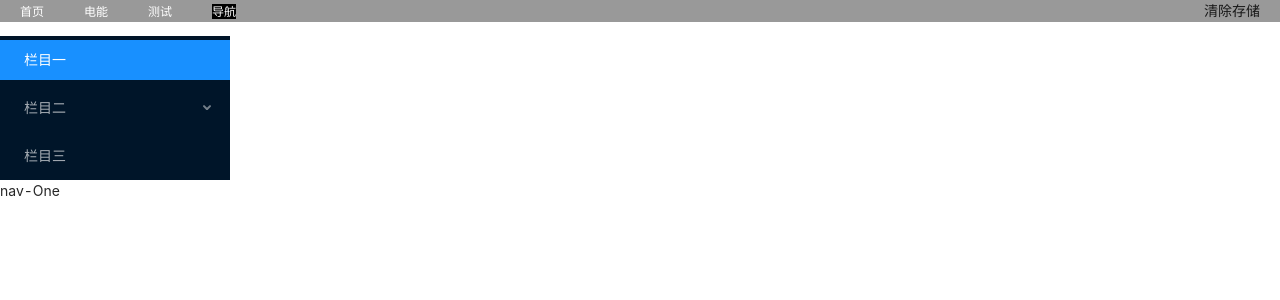
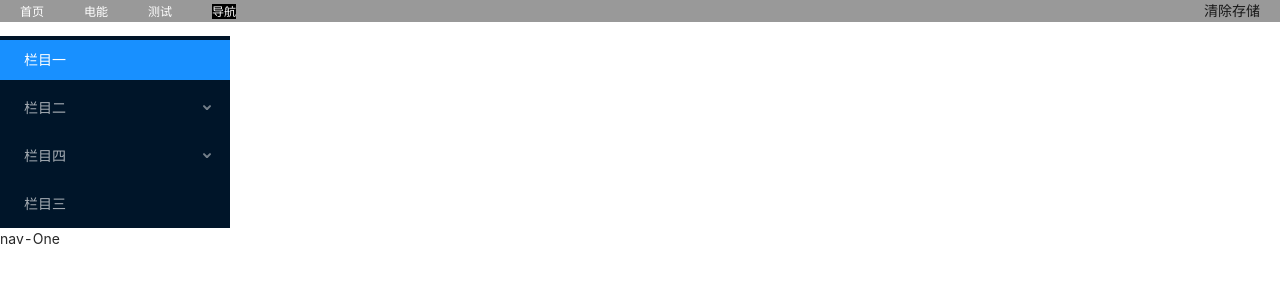
Before and after one commit to Zion0707/react-app, a React app: page /nav in a window 1280 px wide. Shown: the top 300 px of the page. Built offline with nearby package versions, Linux system fonts and the light colour scheme.

Commit message:
完成导航配置

```diff
--- a/src/routers/index.js
+++ b/src/routers/index.js
@@ -86,6 +86,34 @@ let routers = [
                         component: NavTwo,
                         exact: true
                     },
+                    {
+                        path:'/nav/two/two',
+                        name:'栏目二-2',
+                        icon:'yi-icon',
+                        component: NavTwo,
+                        exact: true
+                    },
+                ]
+            },
+            {
+                path:'/nav/four',
+                name:'栏目四',
+                icon:'er-icon',
+                child:[
+                    {
+                        path:'/nav/four/one',
+                        name:'栏目四-1',
+                        icon:'yi-icon',
+                        component: NavTwo,
+                        exact: true
+                    },
+                    {
+                        path:'/nav/four/two',
+                        name:'栏目四-2',
+                        icon:'yi-icon',
+                        component: NavTwo,
+                        exact: true
+                    },
                 ]
             },
             {
--- a/src/views/Nav.js
+++ b/src/views/Nav.js
@@ -57,8 +57,7 @@ class Nav extends Component{
         const { collapsed, navMapList } = this.state;
         const { location, match } = this.props;
         const { pathname } = location;
-        const { path } = match;
-
+        const path = pathname.substring(0, pathname.lastIndexOf('/'));
         return (
             <div className="app-nav">
                 <Router>
```
